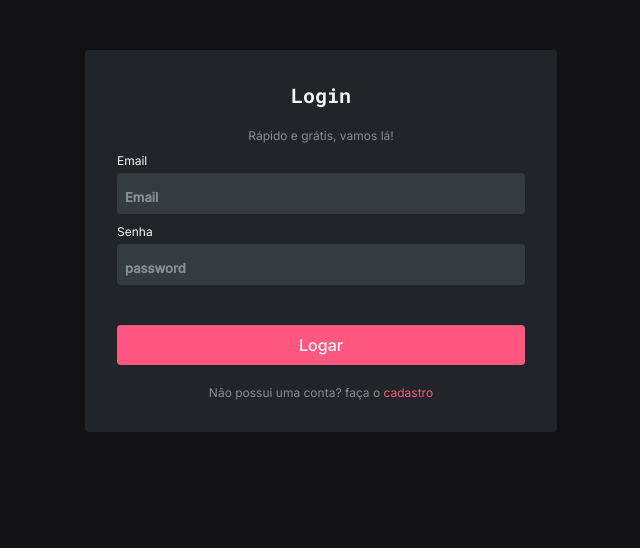
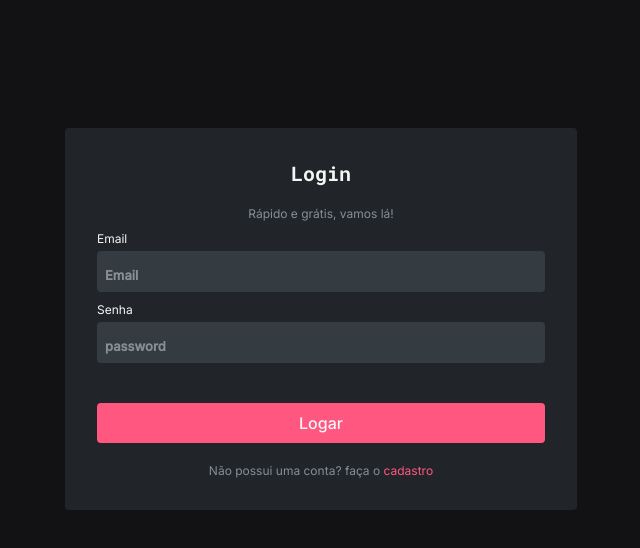
Before and after one commit to Ericjcf/recap-hub-estudos, a React (Create React App) app: page / in a window 1280 px wide. Shown: the top 548 px of the page, without its empty margins (319-959 px from the left). Built offline with nearby package versions, Linux system fonts and the light colour scheme.

Commit message:
fix: cor de input corrigida, bug na autenticação do dashboard corrigido, async await

```diff
--- a/src/Components/Input/styles.js
+++ b/src/Components/Input/styles.js
@@ -24,6 +24,7 @@ export const InputContainer = styled.div`
     background: none;
     flex: 1;
     border: none;
+    color: var(--gray0);
 
     &::placeholder {
       color: var(--gray1);
--- a/src/Components/Modal/index.jsx
+++ b/src/Components/Modal/index.jsx
@@ -46,8 +46,8 @@ const Modal = ({ user, setUser, children, fechaModal }) => {
           );
       })
       .catch(
-        (err) => console.log("erro ao adicionar a tecnologia"),
-        toast.error("📖 Problema ao adicionar")
+        (err) => console.log("erro ao adicionar a tecnologia")
+        // toast.error("📖 Problema ao adicionar")
       );
     fechaModal();
   };
--- a/src/Pages/Dashboard/index.jsx
+++ b/src/Pages/Dashboard/index.jsx
@@ -10,6 +10,8 @@ import { toast } from "react-toastify";
 import api from "../../Services/api";
 
 export default function Dashboard({ autenticado, setAutenticado }) {
+  console.log(autenticado);
+
   const [modalVisible, setModalVisible] = useState(false);
   const fechaModal = () => setModalVisible(false);
   const [modalEditVisible, setModalEditVisible] = useState(false);
@@ -17,10 +19,8 @@ export default function Dashboard({ autenticado, setAutenticado }) {
   const [idEdit, setIdEdit] = useState({});
   const history = useHistory();
   const token = JSON.parse(localStorage.getItem("@kenzieHub:token"));
-
-  const [user, setUser] = useState(
-    JSON.parse(localStorage.getItem("@kenzieHub:user") || {})
-  );
+  const localUser = JSON.parse(localStorage.getItem("@kenzieHub:user"));
+  const [user, setUser] = useState(localUser || {});
 
   function editModal(id) {
     setModalEditVisible(true);
@@ -60,13 +60,13 @@ export default function Dashboard({ autenticado, setAutenticado }) {
         console.log("dashboard: tecnologia deletada");
       })
       .catch(
-        (err) => console.log(err),
-        toast.error("🫤 Tech removida com sucesso!!")
+        (err) => console.log(err)
+        // toast.error("🫤 Tech removida com sucesso!!")
       );
   };
 
   if (autenticado === false) {
-    return <Redirect to="/" />;
+    return history.push("/");
   }
 
   return (
--- a/src/Pages/Login/styles.js
+++ b/src/Pages/Login/styles.js
@@ -6,7 +6,7 @@ export const Container = styled.div`
   min-width: 350px;
   justify-content: center;
   align-items: center;
-  margin: 50px;
+  margin: 10% auto;
   background-color: var(--gray4);
 
   form {
```
